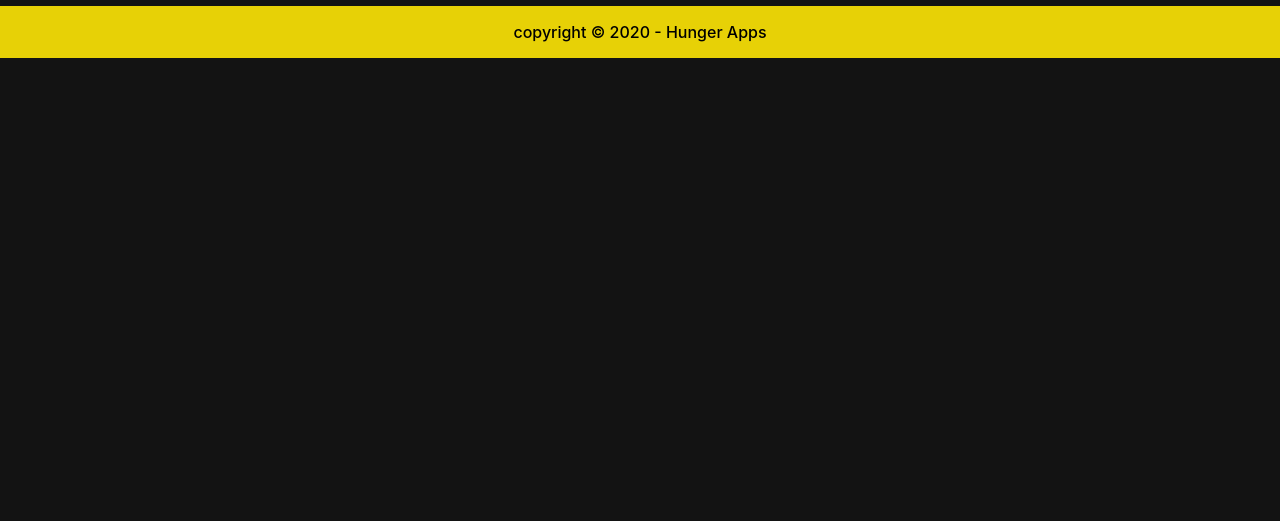
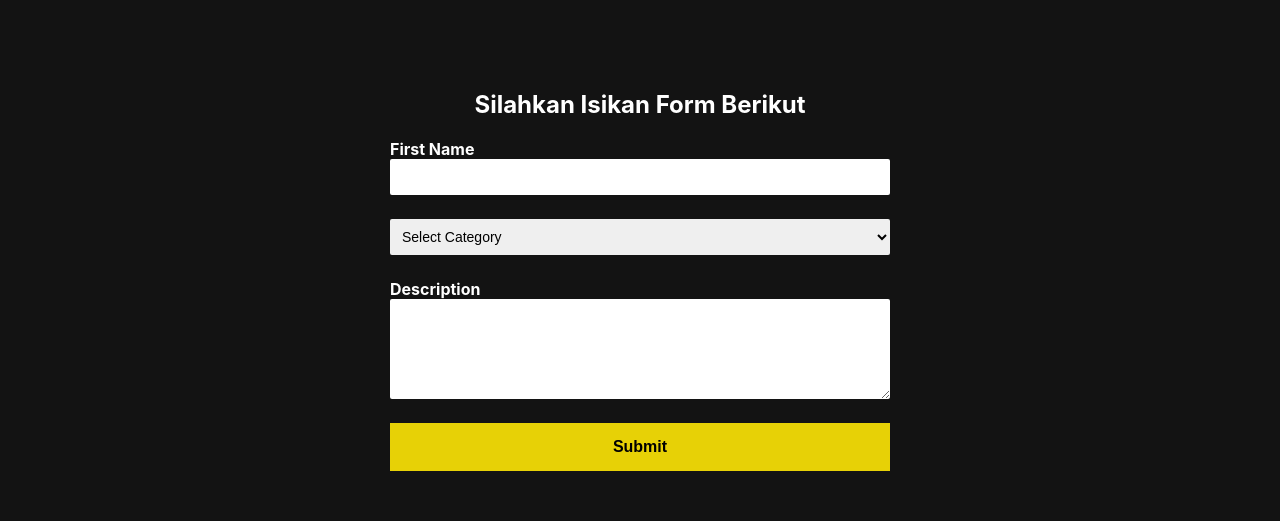
Before and after one commit to dhanakbar/hunger-studycase, a Next.js app: page /about in a window 1280 px wide. Shown: the part 154-675 px from the top of the page. Built offline with nearby package versions, Linux system fonts and the light colour scheme; no server answers; a web font is replaced by a local one.

Commit message:
Update counter and react hook form

```diff
--- /dev/null
+++ b/components/Form/Form.js
@@ -0,0 +1,37 @@
+import React from 'react'
+import {useForm} from 'react-hook-form'
+import style from './Form.module.css'
+
+function Form() {
+    const {register, handleSubmit, errors} = useForm();
+
+    const onSubmit = data =>{
+        console.log(data);
+    }
+
+    return (
+        <div className={style.formContainer}>
+            <h1>Silahkan Isikan Form Berikut</h1>
+
+            <form className={style.form}>
+                <label className={style.label} for="firstName">First Name</label>
+                <input className={style.firstName} type="text" name="firstName" {...register("firstName")}/>
+
+                <select className={style.category} name="category" {...register("category")}>
+                    <option value="">Select Category</option>
+                    <option value="large">Large</option>
+                    <option value="medium">Medium</option>
+                    <option value="small">Small</option>
+                </select>
+
+                <label className={style.label} for="description">Description</label>
+                <textarea className={style.description} type="text" name="description" {...register("description")}/>
+
+                <button className={style.submit} type="button" onClick={handleSubmit(onSubmit)}>Submit</button>
+            </form>
+
+        </div>
+    )
+}
+
+export default Form
--- /dev/null
+++ b/components/Form/Form.module.css
@@ -0,0 +1,43 @@
+.formContainer{
+    display: flex;
+    flex-direction: column;
+    align-items: center;
+    color: white;
+    justify-content: center;
+}
+
+.form{
+    color: white;
+    display: flex;
+    flex-direction: column;
+}
+
+.firstName, .category, .description{
+    width: 500px;
+    height: 36px;
+    font-size: 14px;
+    border-radius: 2px;
+    border: 0;
+    margin-bottom: 24px;
+    justify-content: center;
+    align-items: center;
+    padding: 8px;
+}
+
+.description{
+    height: 100px;
+}
+
+.label{
+    font-size: 16px;
+    font-weight: bold;
+}
+
+.submit{
+    width: 100%;
+    height: 48px;
+    border: 0;
+    font-size: 16px;
+    background-color: rgb(231, 209, 6);
+    font-weight: bold;
+}
--- a/package.json
+++ b/package.json
@@ -13,7 +13,8 @@
     "mongodb": "^3.5.9",
     "next": "12.2.4",
     "react": "18.2.0",
-    "react-dom": "18.2.0"
+    "react-dom": "18.2.0",
+    "react-hook-form": "^7.36.0"
   },
   "devDependencies": {
     "autoprefixer": "^10.4.8",
--- a/pages/about/index.js
+++ b/pages/about/index.js
@@ -3,6 +3,7 @@ import { useEffect, useState } from "react";
 import Layout from "../../components/Layout/Layout";
 import style from "./About.module.css";
 import Card from "../../components/Card/Card";
+import Form from '../../components/Form/Form';
 
 function Galery() {
     const [restaurantsAsyncAwait, setRestaurantsAsyncAwait] = useState([])
@@ -41,6 +42,10 @@ return <>
                     }
                 </div>
             </section>
+
+            <section className={style.products}>
+                    <Form />
+            </section>
         </Layout>
     </>;
 }
```
Also changed, not shown: 1 other file (tests, documents, lock files or other folders).
